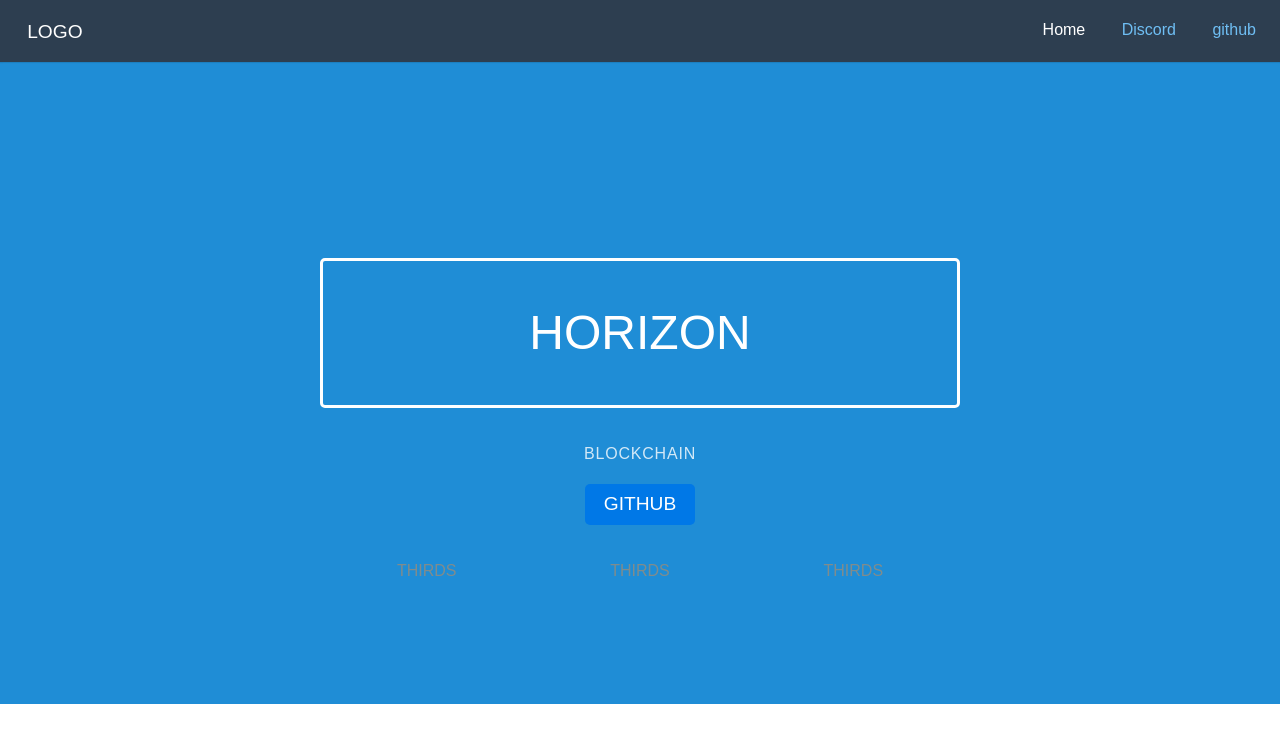
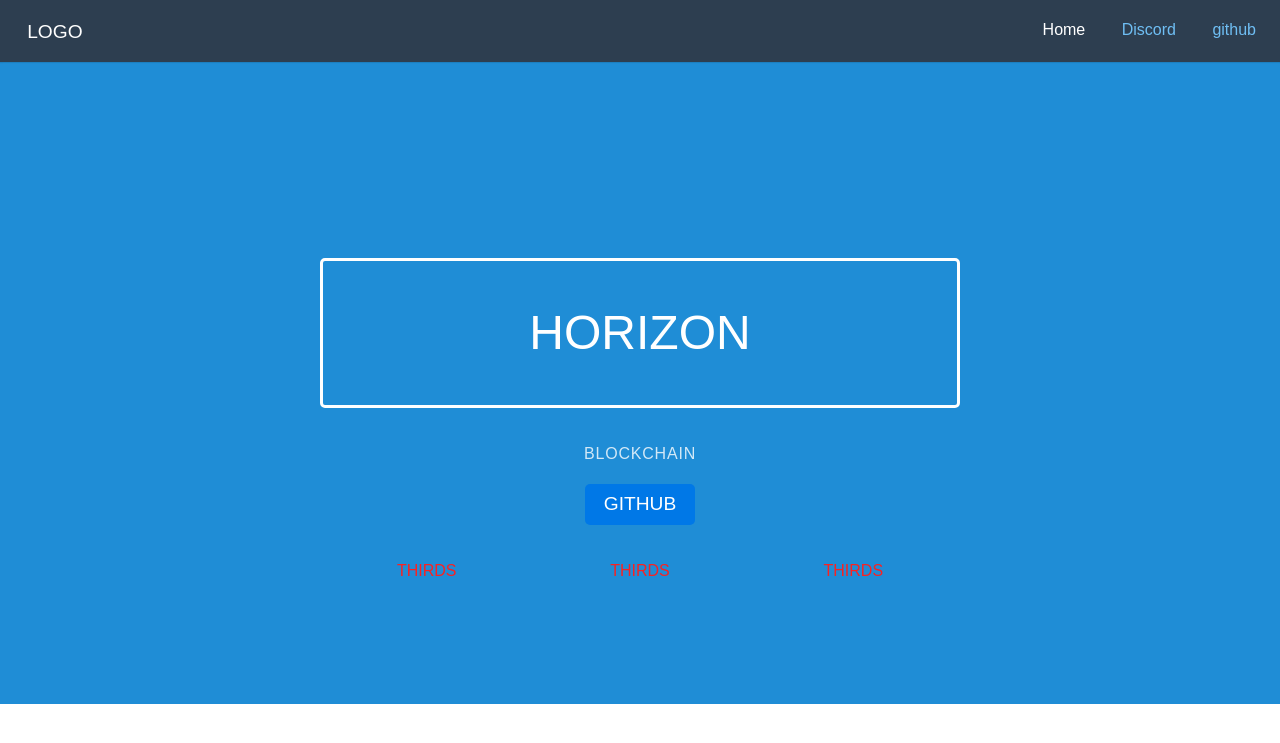
Before and after one commit to horizonledger/landing, a Node project: template src/templates/index.hbs in a window 1280 px wide. Shown: the top 743 px of the page. Run offline with Node 20 templates, Linux system fonts and the light colour scheme; the template is opened without the code that fills it, so the values that code supplies are empty; some libraries are stand-ins or nearby versions.

Commit message:
css example

```diff
--- a/dist/styles/main.css
+++ b/dist/styles/main.css
@@ -1,3 +1,7 @@
+.middle {
+    color: #f92222;
+}
+
 #test {
     font-size: 50px;
 }
--- a/src/styles/main.css
+++ b/src/styles/main.css
@@ -1,3 +1,7 @@
+.middle {
+    color: #f92222;
+}
+
 #test {
     font-size: 50px;
 }
--- a/src/templates/content.hbs
+++ b/src/templates/content.hbs
@@ -24,13 +24,13 @@
 
         <div class="pure-g">
             <div class="pure-u-1-3">
-                <p>Thirds</p>
+                <p class="middle">Thirds</p>
             </div>
             <div class="pure-u-1-3">
-                <p>Thirds</p>
+                <p class="middle">Thirds</p>
             </div>
             <div class="pure-u-1-3">
-                <p>Thirds</p>
+                <p class="middle">Thirds</p>
             </div>
         </div>
     </div>
```
Also changed, not shown: 2 other files.
